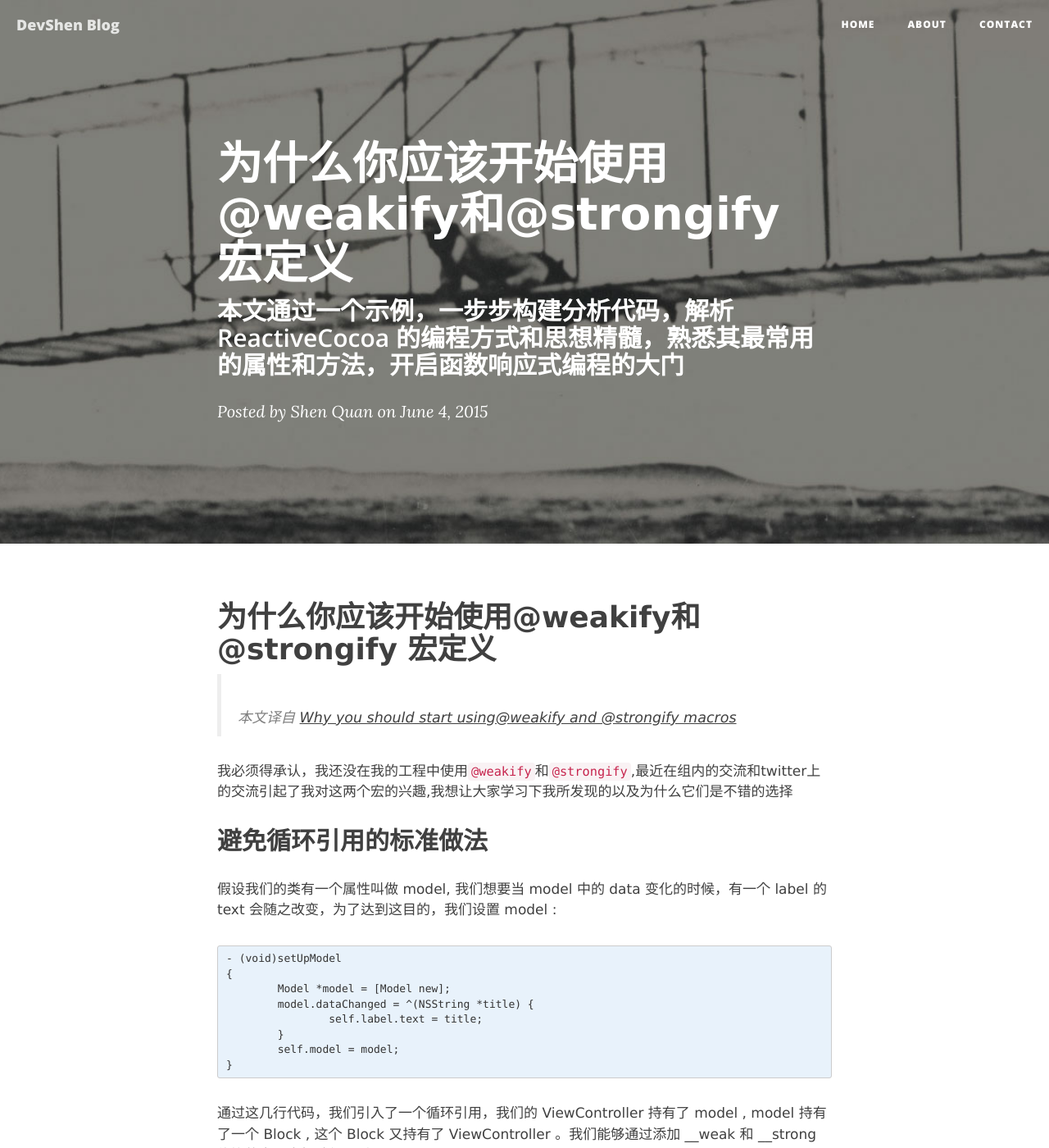
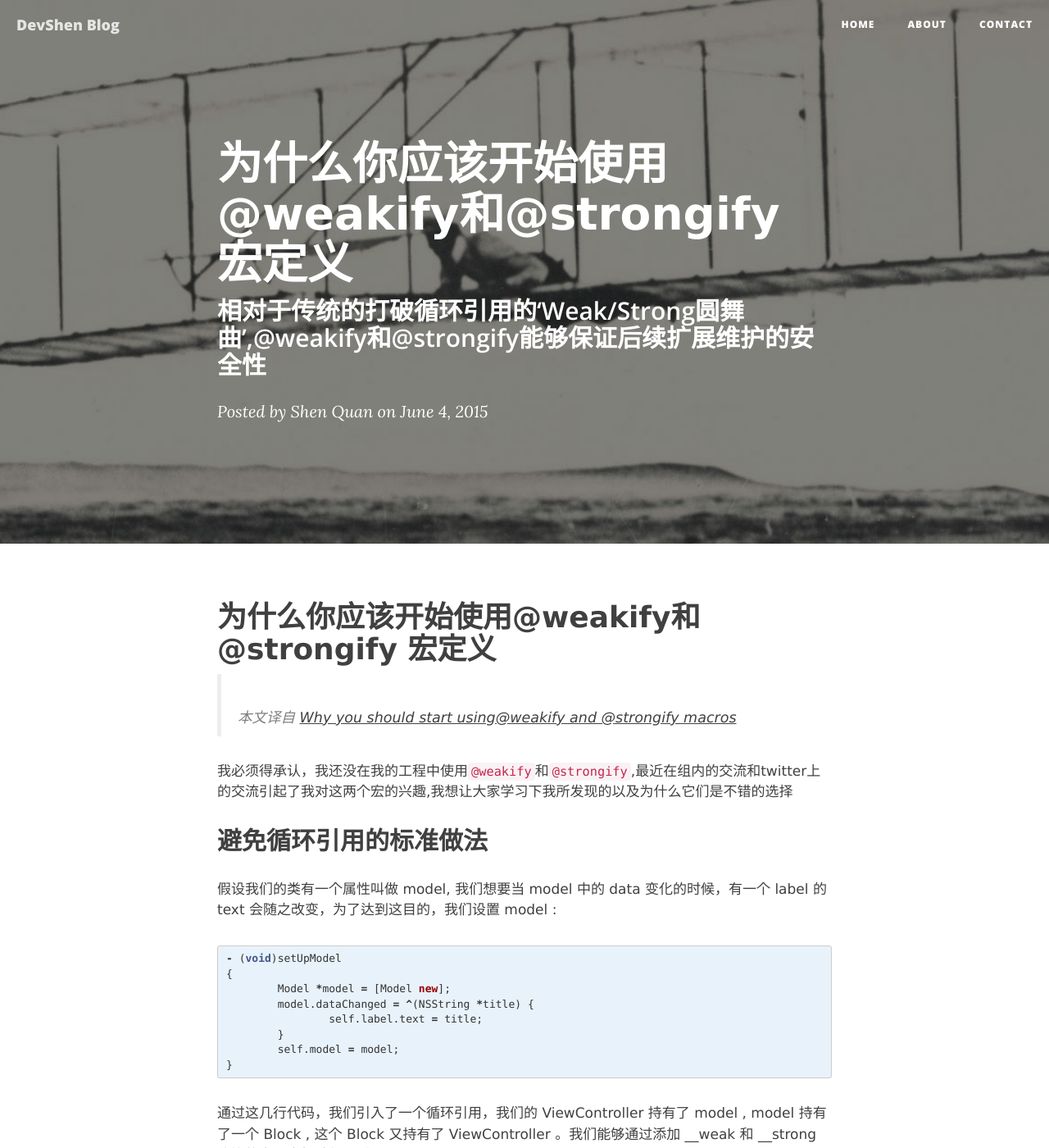
Before and after one commit to devshen/devshen.github.io, a Jekyll site: the page built from _posts/2015-06-04-Why_you_should_start_using@weakify_and @strongify_macros.md, in a window 1280 px wide and 1400 px high. Shown: the whole window at 82% size. Built offline with Jekyll 4.4.1, drawn with Linux system fonts in a browser that asks for light colours; nearby versions of some CDN libraries; Markdown is read by kramdown in place of the engine named in the settings; comment, search, counter and statistics services are not loaded.

Commit message:
modify subtitle

````diff
--- a/_posts/2015-06-04-Why_you_should_start_using@weakify_and @strongify_macros.md
+++ b/_posts/2015-06-04-Why_you_should_start_using@weakify_and @strongify_macros.md
@@ -1,7 +1,7 @@
 ---
 layout:     post
 title:      "为什么你应该开始使用@weakify和@strongify 宏定义"
-subtitle:   "本文通过一个示例，一步步构建分析代码，解析 ReactiveCocoa 的编程方式和思想精髓，熟悉其最常用的属性和方法，开启函数响应式编程的大门"
+subtitle:   "相对于传统的打破循环引用的‘Weak/Strong圆舞曲’,@weakify和@strongify能够保证后续扩展维护的安全性"
 date:       2015-06-04 21:00:00
 author:     "Shen Quan"
 header-img: "img/post-bg-02.jpg"
@@ -15,7 +15,7 @@ header-img: "img/post-bg-02.jpg"
 ## 避免循环引用的标准做法
 假设我们的类有一个属性叫做 model, 我们想要当 model 中的 data 变化的时候，有一个 label 的 text 会随之改变，为了达到这目的，我们设置 model :
 
-```obejctive-c
+```objective-c
 - (void)setUpModel
 {
 	Model *model = [Model new];
````
